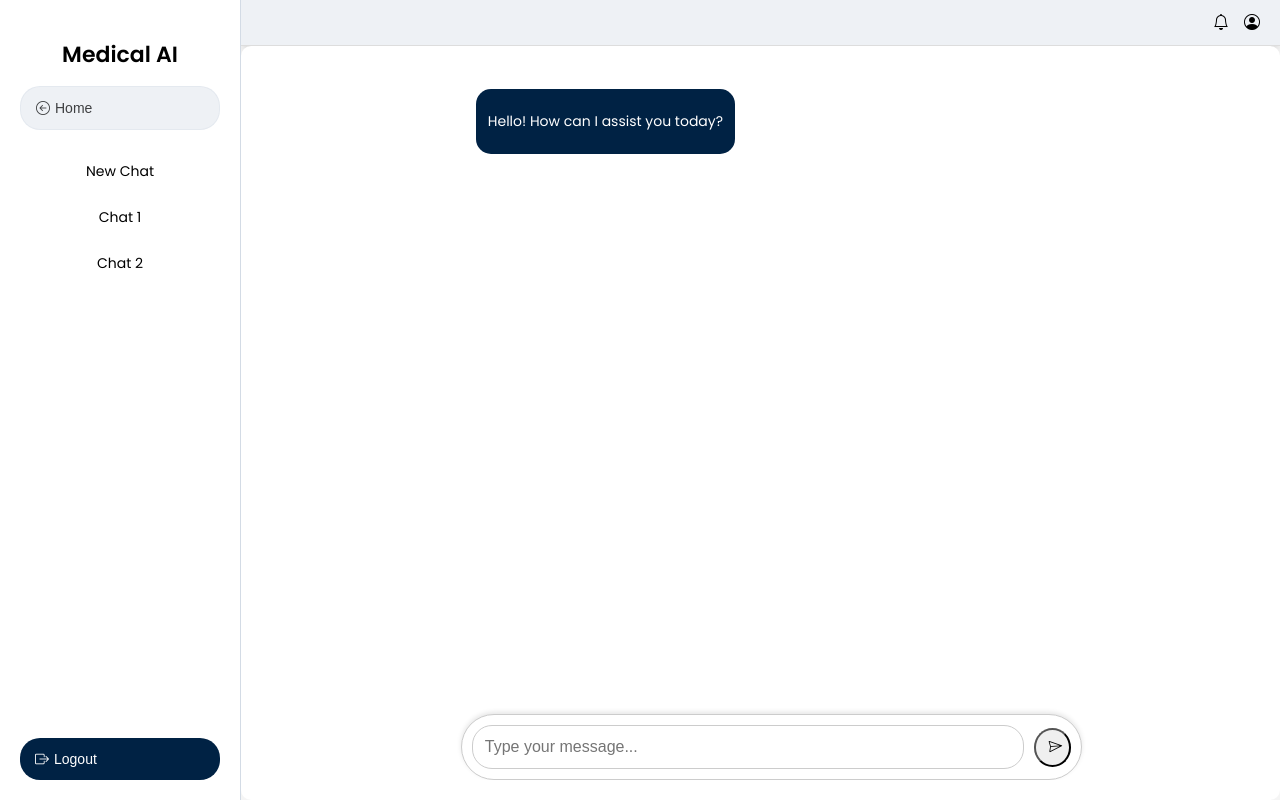
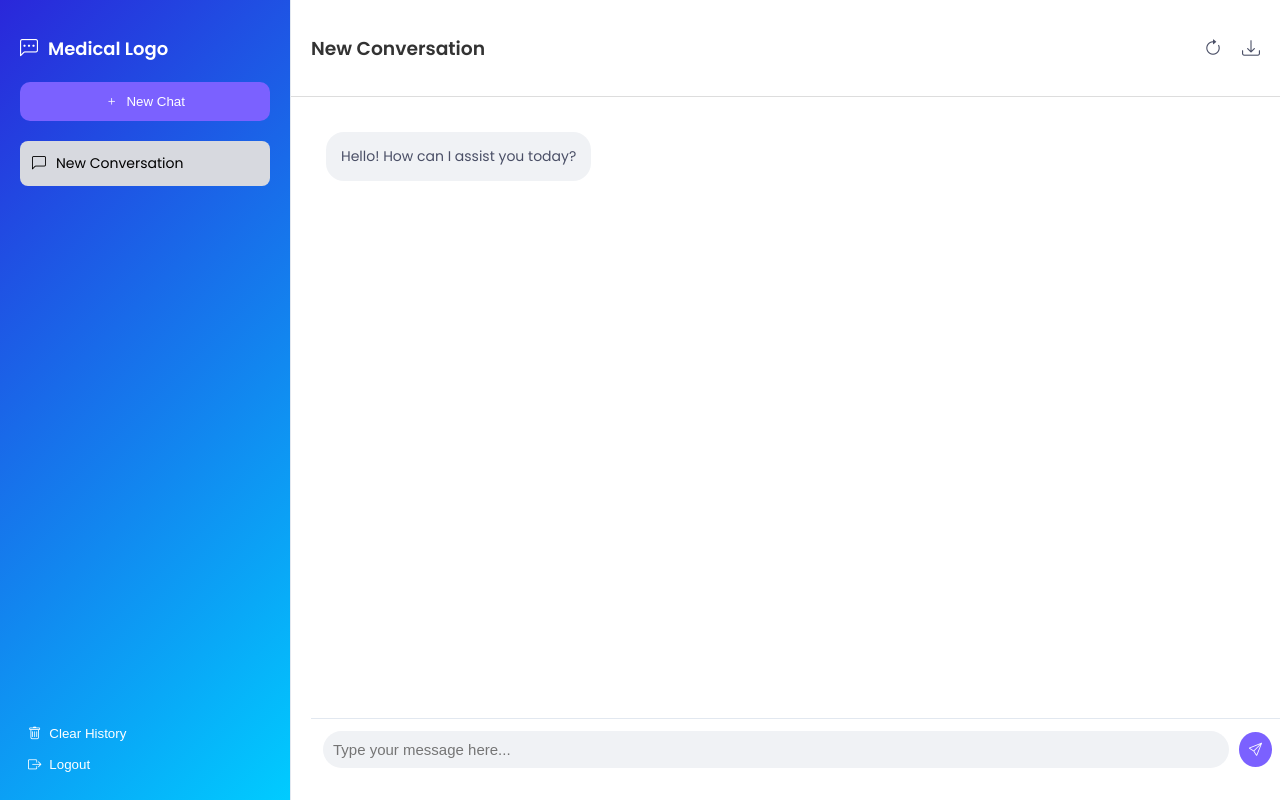
Before and after one commit to webdeveloper510/Chad-chatbot, a React (Create React App) app: page /chat in a window 1280 px wide. Built offline with nearby package versions, Linux system fonts and the light colour scheme.

Commit message:
Updated Code 3.31.2025

```diff
--- a/src/Component/Pages/chatbot.jsx
+++ b/src/Component/Pages/chatbot.jsx
@@ -1,7 +1,6 @@
 import React, { useState } from "react";
-import { Container, Button, Navbar, Nav } from "react-bootstrap";
 import { useNavigate } from "react-router-dom";
-import "../../css/chatbot.css";
+import "../../css/chatbot.css"; // Updated CSS file
 import "bootstrap-icons/font/bootstrap-icons.css"; // Import Bootstrap Icons
 
 const ChatBot = () => {
@@ -27,45 +26,47 @@ const ChatBot = () => {
   };
 
   return (
-    <div className="chat-layout">
+    <div className="chat-container">
       {/* Sidebar */}
       <div className="sidebar">
-        <h2 className="sidebar-title">Medical  AI</h2>
+        <h2 className="sidebar-title">
+          <i className="bi bi-chat-left-dots"></i> Medical Logo
+        </h2>
 
-        {/* Home Button */}
-        <Button variant="dark" className="sidebar-btn" onClick={() => navigate("/")}>
-          <i className="bi bi-arrow-left-circle"></i> Home
-        </Button>
+        <button className="new-chat-btn">
+          <i className="bi bi-plus"></i> New Chat
+        </button>
 
-        {/* Chat History */}
-        <ul className="chat-history">
-          <li>New Chat</li>
-          <li>Chat 1</li>
-          <li>Chat 2</li>
-        </ul>
-
-        {/* Logout Button */}
-        <Button variant="danger" className="sidebar-btn logout-btn" onClick={handleLogout}>
-          <i className="bi bi-box-arrow-right"></i> Logout
-        </Button>
+        <div className="chat-history">
+          <div className="chat-item active">
+            <i className="bi bi-chat-left"></i> New Conversation
+          </div>
         </div>
 
-      {/* Main Content (Navbar + Chatbox) */}
+        <div className="sidebar-footer">
+          <button className="clear-history-btn">
+            <i className="bi bi-trash"></i> Clear History
+          </button>
+          {/* Logout Button (Instead of Replace) */}
+          <button className="logout-btn" onClick={handleLogout}>
+            <i className="bi bi-box-arrow-right"></i> Logout
+          </button>
+        </div>
+      </div>
+
+      {/* Main Chat Area */}
       <div className="main-content">
-        {/* Navbar */}
-        <Navbar className="top-navbar">
-          <Container fluid className="justify-content-between">
-            <Nav className="nav-icons">
-              <i className="bi bi-bell notification-icon"></i>
-              <i className="bi bi-person-circle user-icon"></i>
-            </Nav>
-          </Container>
-        </Navbar>
+        {/* Header */}
+        <header className="chat-header">
+          <h3>New Conversation</h3>
+          <div className="header-icons">
+            <i className="bi bi-arrow-clockwise"></i>
+            <i className="bi bi-download"></i>
+          </div>
+        </header>
 
         {/* Chatbox */}
         <div className="chatbox">
-          <Container className="chat-container">
-            <div className="chat_inner">
           <div className="chat-messages">
             {messages.map((msg, index) => (
               <div key={index} className={`message ${msg.sender}`}>
@@ -73,20 +74,20 @@ const ChatBot = () => {
               </div>
             ))}
           </div>
+
+          {/* Chat Input */}
           <div className="chat-input">
             <input
               type="text"
-                  placeholder="Type your message..."
+              placeholder="Type your message here..."
               value={input}
               onChange={(e) => setInput(e.target.value)}
               onKeyDown={(e) => e.key === "Enter" && sendMessage()}
             />
-                <Button variant="primary" onClick={sendMessage}>
+            <button className="send-btn" onClick={sendMessage}>
               <i className="bi bi-send"></i>
-                </Button>
+            </button>
           </div>
-            </div>
-          </Container>
         </div>
       </div>
     </div>
--- a/src/css/chatbot.css
+++ b/src/css/chatbot.css
@@ -1,84 +1,135 @@
-/* Chat Layout */
-.chat-layout {
+/* Overall Layout */
+.chat-container {
   display: flex;
-  height: 100vh;
-  background-color: #f5f5f5;
+  height: 100vh; /* Full-screen height */
+  background-color: #f8f9fc;
+  overflow: hidden;
 }
 
 /* Sidebar */
 .sidebar {
-  width: 200px;
+  width: 250px;
+  background: #f5f6fa;
   padding: 20px;
   display: flex;
   flex-direction: column;
-  justify-content: space-between; /* Pushes logout button to bottom */
-  background-color: #ffffff;
-  border-right: 1px solid #d3dbe5;
+  border-right: 1px solid #e2e8f0;
+  overflow: hidden;
+  background: linear-gradient(135deg, rgb(42, 39, 218) 0%, rgb(0, 204, 255) 100%);
 }
 
 .sidebar-title {
-  font-size: 22px;
+  font-size: 18px;
   font-weight: bold;
-  margin-bottom: 15px;
+  color: #fff;
+  display: flex;
+  align-items: center;
+  gap: 10px;
+  margin-bottom: 20px;
 }
 
-.sidebar-content {
-  flex-grow: 1;
+.new-chat-btn {
+  background-color: #7b61ff;
+  color: white;
+  padding: 12px;
+  width: 100%;
+  font-weight: 500;
+  border-radius: 10px;
+  border: none;
+  display: flex;
+  align-items: center;
+  justify-content: center;
+  gap: 8px;
+  cursor: pointer;
+  transition: 0.3s;
 }
 
-/* Sidebar Buttons */
-.sidebar-btn {
-  padding: 13px 15px;
-  font-size: 12px;
-  width: auto !important;
-  border: 1px solid #d3dbe561;
-  background-color: #d3dbe561;
-  color: #1b1c1dd4;
-  border-radius: 20px;
-  display: flex;
-  align-items: center;
-  gap: 5px;
-  cursor: pointer;
-  font-size: 14px;
-}
-
-.sidebar-btn:hover {
-  background-color: #c1c8d0;
+.new-chat-btn:hover {
+  background-color: #6247ea;
 }
 
 /* Chat History */
 .chat-history {
-  list-style: none;
-  padding: 0;
-  width: 100%;
+  flex-grow: 1;
+  margin-top: 20px;
+  overflow-y: auto;
 }
 
-.chat-history li {
-  padding: 10px;
-  background: rgba(255, 255, 255, 0.18);
-  margin: 5px 0;
-  border-radius: 5px;
+.chat-item {
+  padding: 12px;
+  font-size: 14px;
+  border-radius: 8px;
   cursor: pointer;
-  text-align: center;
-  font-size: 14px;
+  transition: 0.3s;
+  background-color: #e4e6eb;
+  display: flex;
+  align-items: center;
+  gap: 10px;
 }
 
-.chat-history li:hover {
-  background: rgba(255, 255, 255, 0.2);
+.chat-item:hover,
+.chat-item.active {
+  background-color: #d7d9df;
 }
 
-/* Logout Button */
-.logout-btn {
-  background-color: #002244;
-  color: white;
-  border: none;
-  text-align: center;
-  width: 100%;
+/* Sidebar Footer */
+.sidebar-footer {
   margin-top: auto;
 }
 
-.logout-btn:hover {
-  background-color: #002244c7;
+.sidebar-footer button {
+  width: 100%;
+  background: transparent;
+  padding: 8px;
+  border: none;
+  color: #fff;
+  font-weight: 500;
+  text-align: left;
+  display: flex;
+  align-items: center;
+  gap: 8px;
+  cursor: pointer;
+}
+
+.sidebar-footer button:hover {
+  background-color: #e4e6eb;
+}
+
+/* Main Content */
+.main-content {
+  flex: 1;
+  display: flex;
+  flex-direction: column;
+  height: 100vh;
+}
+
+/* Header */
+.chat-header {
+  display: flex;
+  justify-content: space-between;
+  align-items: center;
+  padding: 15px 20px;
+  background: #ffffff;
+  border-bottom: 1px solid #ddd;
+  font-size: 16px;
+  font-weight: bold;
+  color: #333;
+}
+
+/* Header Icons */
+.header-icons {
+  display: flex;
+  gap: 20px;
+}
+
+.header-icons i {
+  font-size: 18px;
+  cursor: pointer;
+  color: #4a4f66;
+}
+
+.header-icons i:hover {
+  color: #7b61ff;
 }
 
 /* Chatbox */
@@ -88,135 +139,8 @@
   flex-direction: column;
   justify-content: space-between;
   background: white;
-  border-radius: 10px;
   padding: 20px;
-}
-
-.chat-container {
-  display: flex;
-  flex-direction: column;
-  height: 100%;
-  justify-content: space-between;
-}
-
-/* Chat Messages */
-.chat-messages {
-  flex: 1;
-  overflow-y: auto;
-  padding-bottom: 10px;
-}
-
-.message {
-  max-width: 70%;
-  padding: 1px 15px;
-  margin: 8px 0;
-  border-radius: 15px;
-  font-size: 13px;
-  width: fit-content;
-}
-
-.bot {
-  background-color: #002244;
-  color: white;
-  align-self: flex-start;
-}
-
-.user {
-  background-color: #007bff;
-  color: white;
-  align-self: flex-end;
-}
-
-/* Input Box */
-.chat-input {
-  display: flex;
-  align-items: center;
-  padding: 10px;
-  background: white;
-  border-radius: 50px;
-  border: 1px solid #ccc;
-  box-shadow: 0 2px 5px rgba(0, 0, 0, 0.1);
-}
-
-.chat-input input {
-  flex: 1;
-  border: none;
-  padding: 10px;
-  font-size: 16px;
-  outline: none;
-}
-
-.chat-input button {
-  border-radius: 50%;
-  padding: 10px;
-  margin-left: 10px;
-}
-
-.chat_inner {
-  display: flex;
-  flex-direction: column;
-  height: 100%;
-  justify-content: space-between;
-  width: 60%;
-  margin: 0 auto;
-}
-
-/* Send Icon Rotation */
-.chat-input button i.bi.bi-send::before {
-  content: "\f6c0";
-  transform: rotate(41deg);
-}
-.main-content {
-  width: 100%;
-}
-/* Ensure the entire layout takes full height */
-.chat-layout {
-  display: flex;
-  height: 100vh; /* Full screen height */
-  background-color: #f5f5f5;
-}
-
-/* Sidebar */
-.sidebar {
-  width: 200px;
-  padding: 20px;
-  background: #ffffff;
-  display: flex;
-  flex-direction: column;
-  justify-content: space-between; /* Push logout to bottom */
-}
-
-/* Main Content */
-.main-content {
-  flex: 1;
-  display: flex;
-  flex-direction: column;
-  height: 100vh; /* Full height */
   overflow: hidden;
-}
-
-/* Navbar */
-.top-navbar {
-  background: #fff;
-  padding: 10px 20px;
-  border-bottom: 1px solid #ddd;
-}
-
-/* Chatbox */
-.chatbox {
-  flex: 1;
-  display: flex;
-  flex-direction: column;
-  height: 100%; /* Ensure it takes full height */
-  background: white;
-}
-
-/* Chat Container */
-.chat-container {
-  display: flex;
-  flex-direction: column;
-  flex: 1;
-  overflow: hidden; /* Prevent extra scrolling */
 }
 
 /* Chat Messages */
@@ -229,35 +153,34 @@
   gap: 10px;
 }
 
-/* Individual Messages */
+/* Message Styling */
 .message {
-  max-width: 70%;
-  padding: 8px 12px;
-  border-radius: 15px;
+  max-width: 65%;
+  padding: 0px 15px;
+  border-radius: 18px;
   font-size: 14px;
   width: fit-content;
 }
 
 .bot {
-  background-color: #002244;
-  color: white;
+  background-color: #f0f2f5;
+  color: #4a4f66;
   align-self: flex-start;
 }
 
 .user {
-  background-color: #007bff;
+  background-color: #7b61ff;
   color: white;
   align-self: flex-end;
 }
 
-/* Chat Input Box */
+/* Chat Input */
 .chat-input {
   display: flex;
   align-items: center;
-  padding: 10px;
+  padding: 12px;
   background: white;
-  border-top: 1px solid #ccc;
-  box-shadow: 0 -2px 5px rgba(0, 0, 0, 0.1);
+  border-top: 1px solid #e2e8f0;
   position: sticky;
   bottom: 0;
   width: 100%;
@@ -266,30 +189,60 @@
 .chat-input input {
   flex: 1;
   border: none;
-  padding: 12px;
-  font-size: 16px;
+  padding: 10px;
+  font-size: 15px;
   outline: none;
+  background-color: #f0f2f5;
   border-radius: 20px;
-  border: 1px solid #ccc;
 }
 
-.chat-input button {
+.send-btn {
+  background: #7b61ff;
+  color: white;
   border-radius: 50%;
   padding: 10px;
+  border: none;
   margin-left: 10px;
 }
-.justify-content-between.container-fluid {
+
+.send-btn:hover {
+  background: #6247ea;
+}
+
+/* Replace Button (Newly Added) */
+.replace-btn {
+  width: 100%;
+  background: transparent;
+  padding: 8px;
+  border: none;
+  color: #4a4f66;
+  font-weight: 500;
+  text-align: left;
   display: flex;
-  justify-content: end;
+  align-items: center;
+  gap: 8px;
+  cursor: pointer;
 }
-.nav-icons.navbar-nav i.bi.bi-bell.notification-icon {
-  padding: 15px;
+
+.replace-btn:hover {
+  background-color: #e4e6eb;
 }
-.top-navbar {
-  background: #eef1f5;
-  padding: 10px 20px;
-  border-bottom: 1px solid #ddd;
-  --tw-shadow: 0 10px 15px -3px rgb(0 0 0 / 0.1), 0 4px 6px -4px rgb(0 0 0 / 0.1);
-  --tw-shadow-colored: 0 10px 15px -3px var(--tw-shadow-color), 0 4px 6px -4px var(--tw-shadow-color);
-  box-shadow: var(--tw-ring-offset-shadow, 0 0 #0000), var(--tw-ring-shadow, 0 0 #0000), var(--tw-shadow);
+/* Logout Button */
+.logout-btn {
+  width: 100%;
+  background: transparent;
+  padding: 8px;
+  border: none;
+  color: #d9534f;
+  font-weight: 500;
+  text-align: left;
+  display: flex;
+  align-items: center;
+  gap: 8px;
+  cursor: pointer;
 }
+
+.logout-btn:hover {
+  background-color: #f8d7da;
+  border-radius: 5px;
+}
```
Lines whose indentation alone changed are shown as unchanged.
